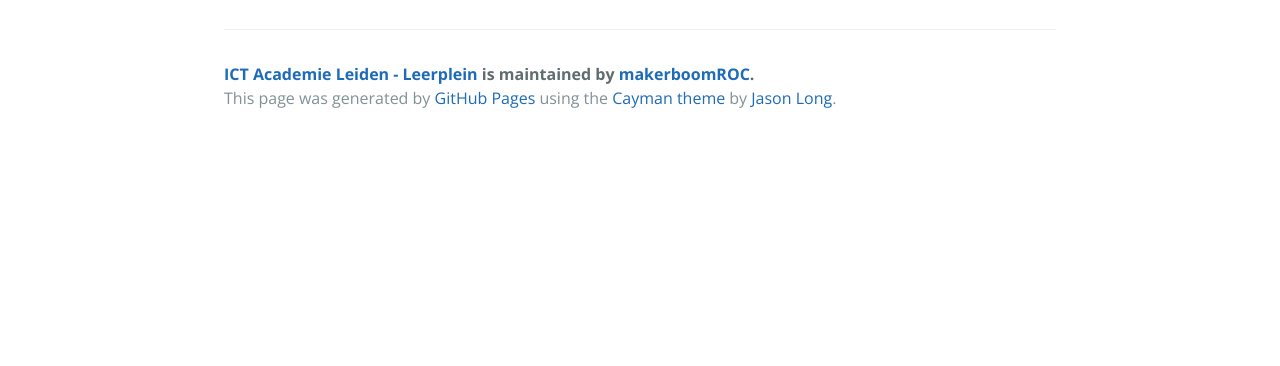
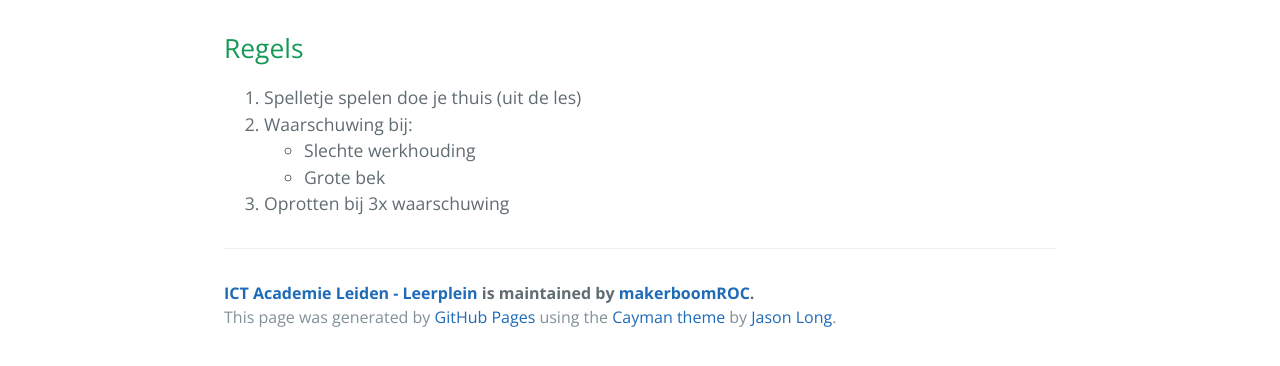
Before and after one commit to makerboomROC/leerplein, a plain HTML site: page index.html in a window 1280 px wide. Shown: the part 424-790 px from the top of the page. Drawn offline with nearby package versions, Linux system fonts and the light colour scheme.

Commit message:
Create gh-pages branch via GitHub

```diff
--- a/index.html
+++ b/index.html
@@ -22,6 +22,21 @@
       <h1>
 <a id="ict-academie-leiden---leerplein" class="anchor" href="#ict-academie-leiden---leerplein" aria-hidden="true"><span class="octicon octicon-link"></span></a>ICT Academie Leiden - Leerplein</h1>
 
+<h2>
+<a id="regels" class="anchor" href="#regels" aria-hidden="true"><span class="octicon octicon-link"></span></a>Regels</h2>
+
+<ol>
+<li>Spelletje spelen doe je thuis (uit de les)</li>
+<li>Waarschuwing bij:
+
+<ul>
+<li>Slechte werkhouding</li>
+<li>Grote bek</li>
+</ul>
+</li>
+<li>Oprotten bij 3x waarschuwing</li>
+</ol>
+
       <footer class="site-footer">
         <span class="site-footer-owner"><a href="https://github.com/makerboomROC/leerplein">ICT Academie Leiden - Leerplein</a> is maintained by <a href="https://github.com/makerboomROC">makerboomROC</a>.</span>
 
--- a/params.json
+++ b/params.json
@@ -1 +1 @@
-{"name":"ICT Academie Leiden - Leerplein","tagline":"","body":"# ICT Academie Leiden - Leerplein","google":"","note":"Don't delete this file! It's used internally to help with page regeneration."}
+{"name":"ICT Academie Leiden - Leerplein","tagline":"","body":"# ICT Academie Leiden - Leerplein\r\n\r\n## Regels\r\n1. Spelletje spelen doe je thuis (uit de les)\r\n2. Waarschuwing bij:\r\n  * Slechte werkhouding\r\n  * Grote bek\r\n3. Oprotten bij 3x waarschuwing","google":"","note":"Don't delete this file! It's used internally to help with page regeneration."}
```
